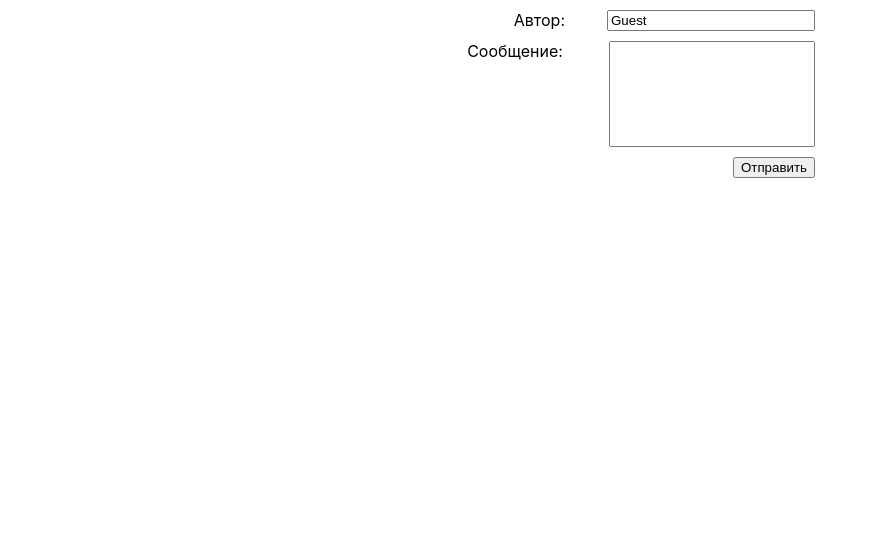
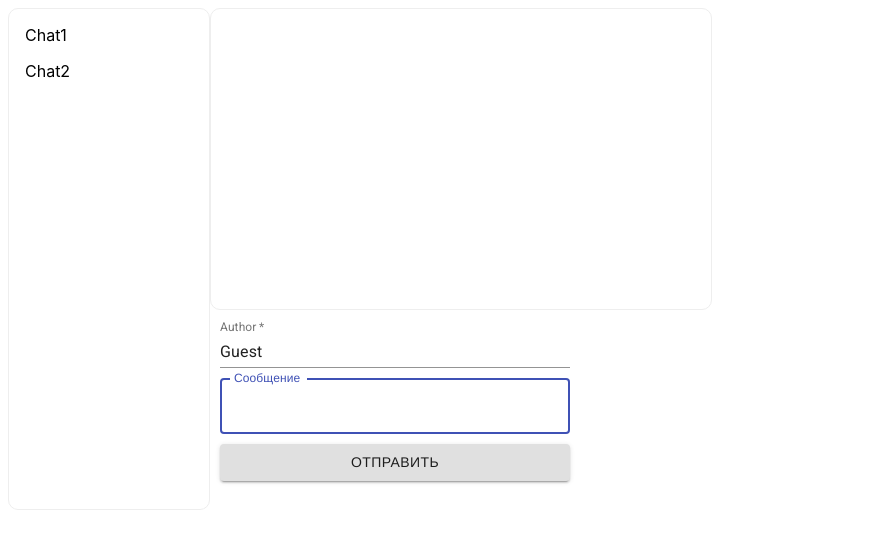
Before and after one commit to gry-dmitrij/first-react, a React (Create React App) app: page / in a window 1280 px wide. Shown: the top 548 px of the page, without its empty margins (0-870 px from the left). Built offline with nearby package versions, Linux system fonts and the light colour scheme; a web font is replaced by a local one.

Commit message:
Задание 3-го урока

```diff
--- a/package.json
+++ b/package.json
@@ -3,6 +3,9 @@
   "version": "0.1.0",
   "private": true,
   "dependencies": {
+    "@fontsource/roboto": "^4.5.0",
+    "@material-ui/core": "^4.12.3",
+    "@material-ui/styles": "^4.11.4",
     "@testing-library/jest-dom": "^5.14.1",
     "@testing-library/react": "^11.2.7",
     "@testing-library/user-event": "^12.8.3",
--- a/src/App.css
+++ b/src/App.css
@@ -1,5 +1,8 @@
 .App {
+  display: flex;
+  justify-content: flex-start;
   text-align: center;
+  margin: 8px;
 }
 
 .App-logo {
--- a/src/App.js
+++ b/src/App.js
@@ -1,9 +1,12 @@
 import './App.css';
+import '@fontsource/roboto';
 import MessageList from "./components/MessageList";
+import ChatList from "./components/ChatList";
 
 function App() {
     return (
         <div className="App">
+            <ChatList/>
             <MessageList text="Первое приложение"/>
         </div>
     );
--- /dev/null
+++ b/src/components/ChatList/index.js
@@ -0,0 +1,32 @@
+import {useState} from "react";
+import './style.scss';
+import {List} from "@material-ui/core";
+import {ListItem} from "@material-ui/core";
+
+const chatInit = [
+    {
+        id: 1,
+        name: 'Chat1'
+    },
+    {
+        id: 2,
+        name: 'Chat2'
+    }
+];
+
+function ChatList() {
+    const [chatList] = useState(chatInit);
+    return (
+        <div className="chat-container">
+            <List>
+                {chatList.map(item => {
+                    return (
+                        <ListItem key={item.id}>{item.name}</ListItem>
+                    )}
+                )}
+            </List>
+        </div>
+    )
+}
+
+export default ChatList;
--- /dev/null
+++ b/src/components/ChatList/style.scss
@@ -0,0 +1,9 @@
+.chat-container {
+  display: block;
+  width: 200px;
+  height: 500px;
+
+  border: 1px solid #eee;
+  border-radius: 10px;
+  overflow-y: auto;
+}
--- a/src/components/MessageList/index.js
+++ b/src/components/MessageList/index.js
@@ -1,24 +1,56 @@
 import './style.scss'
-import {Fragment, useEffect, useRef, useState} from "react";
+import {Fragment, useCallback, useEffect, useRef, useState} from "react";
+import {Button} from "@material-ui/core";
+import {TextField} from "@material-ui/core";
+import {makeStyles} from "@material-ui/core/styles";
 
-function Message() {
-    const botTimers = useRef([]);
+const useStyles = makeStyles({
+    root: {
+        display: "flex",
+        flexDirection: "column",
+        maxWidth: "350px",
+        margin: "10px"
+    },
+    edit: {
+        marginBottom: "10px"
+    }
+})
+
+function Messages() {
+    const classes = useStyles();
+    const inputRef = useRef(null);
     const [messageList, setMessageList] = useState([]);
     const [message, setMessage] = useState('');
     const [author, setAuthor] = useState('Guest');
+    const [messageCount, setMessageCount] = useState(0);
+
+    useEffect(() => {
+        inputRef.current.focus();
+    }, []);
+
+    // добавляем автора и сообщение в массив
+    const addMessage = useCallback((author, message) => {
+        setMessageList(prevList => [...prevList, {
+            id: messageCount,
+            message,
+            author: author.trim() ? author : 'Anonymous'
+        }]);
+        setMessageCount(prev =>prev + 1);
+        setMessage("");
+        inputRef.current.focus();
+    }, [messageCount]);
 
     useEffect(() => {
         if (messageList.length > 0
             && messageList[messageList.length - 1].author !== 'Bot') {
             const timerId = setTimeout(() => {
-                botTimers.current.shift();
                 addMessage('Bot', `Сообщение отправлено!`);
             }, 1500);
             return () => {
                 clearTimeout(timerId)
             }
         }
-    }, [messageList])
+    }, [messageList, addMessage]);
 
     const handleMessage = (event) => {
         setMessage(event.target.value);
@@ -28,36 +60,44 @@ function Message() {
         setAuthor(event.target.value);
     }
 
-    // добавляем автора и сообщение в массив
-    const addMessage = (author, message) => {
-        setMessageList(prevList => [...prevList, {
-            message,
-            author: author.trim() ? author : 'Anonymous'
-        }]);
-    }
-
     const formSubmit = (event) => {
         event.preventDefault();
         addMessage(author, message);
     }
 
     return (
-        <Fragment>
-            <form action="#" onSubmit={formSubmit} className="chat-form">
-                <label htmlFor="author" className="label">Автор:</label>
-                <input type="text" id="author" className="edit" value={author} onChange={handleAuthor}/>
-                <label htmlFor="message">Сообщение:</label>
-                <textarea id="message" className="edit edit--area" value={message} onChange={handleMessage}/>
-                <input type="submit" className="chat-form__button" value="Отправить"/>
+        <div className="">
+            <div className='message-window'>
+                {messageList.map((item) =>
+                    <Fragment key={item.id}>
+                        <div>Автор: {item.author}</div>
+                        <pre>Сообщение: {item.message}</pre>
+                    </Fragment>
+                )}
+            </div>
+            <form action="#"
+                  onSubmit={formSubmit}
+                  className={classes.root}>
+                <TextField required
+                           id="author"
+                           label="Author"
+                           className={classes.edit}
+                           value={author}
+                           onChange={handleAuthor}/>
+                <TextField id="message"
+                           label="Сообщение"
+                           className={classes.edit}
+                           multiline
+                           rows={1}
+                           variant="outlined"
+                           value={message}
+                           onChange={handleMessage}
+                           inputRef={inputRef}/>
+                <Button type="submit"
+                        variant="contained">Отправить</Button>
             </form>
-            {messageList.map((item, index) =>
-                <Fragment key={index}>
-                    <div>Автор: {item.author}</div>
-                    <pre>Сообщение: {item.message}</pre>
-                </Fragment>
-            )}
-        </Fragment>
+        </div>
     );
 }
 
-export default Message;
+export default Messages;
--- a/src/components/MessageList/style.scss
+++ b/src/components/MessageList/style.scss
@@ -1,26 +1,12 @@
-.chat-form {
-  display: grid;
-  grid-template-columns: 1fr 250px;
-  max-width: 350px;
-  margin: 10px auto;
+.message-window{
+  width: 500px;
+  height: 300px;
+
+  border: 1px solid #eee;
+  border-radius: 10px;
+  overflow-y: auto;
 }
 
-.edit {
-  margin-left: auto;
-  margin-bottom: 10px;
-  width: 200px;
+.chat-window {
+  display: block;
 }
-
-.edit--area {
-  height: 100px;
-  resize: none;
-}
-
-.label {
-  text-align: right;
-}
-
-.chat-form__button {
-  grid-column-start: 2;
-  justify-self: end;
-}
```
Also changed, not shown: 1 other file (tests, documents, lock files or other folders).
